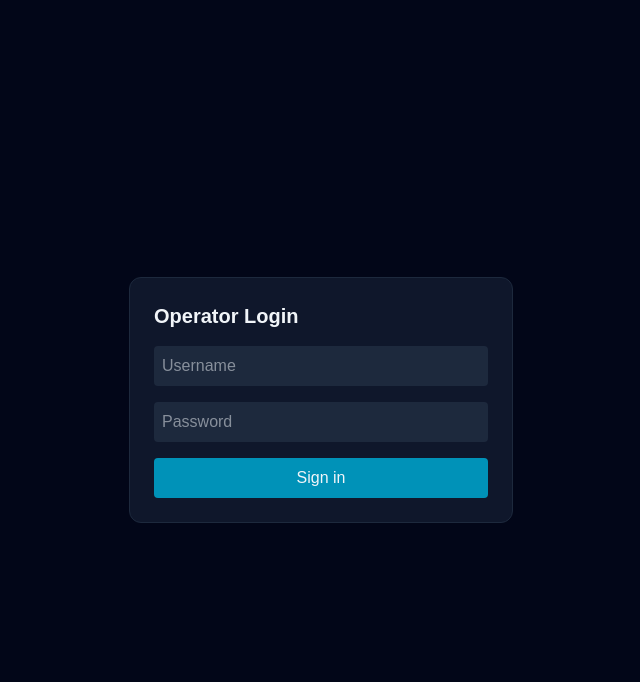
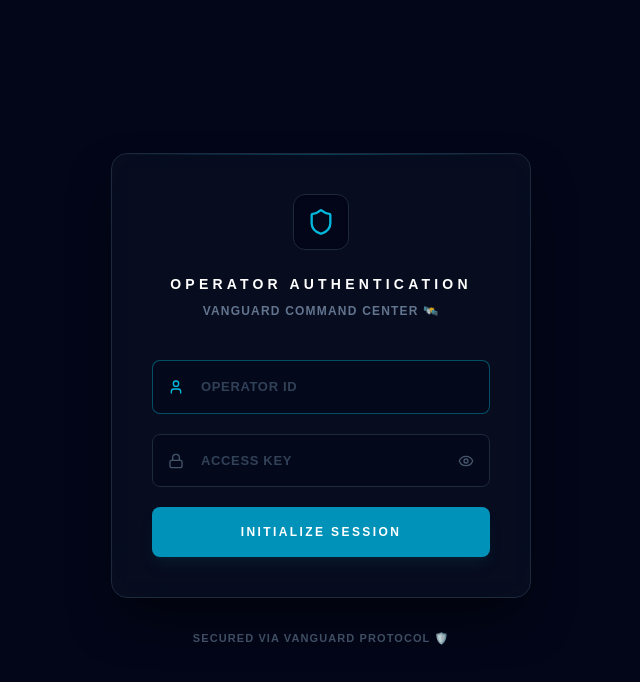
Before and after one commit to GeorgianaAI/vanguard-agent, a Next.js app: page /login in a window 1280 px wide. Shown: the top 682 px of the page, without its empty margins (319-959 px from the left). Built offline with nearby package versions, Linux system fonts and the light colour scheme.

Commit message:
style(auth-ui): refine login accessibility and dashboard control styling

```diff
--- a/app/dashboard/components/DashboardHeader.tsx
+++ b/app/dashboard/components/DashboardHeader.tsx
@@ -1,4 +1,12 @@
-import { Satellite, Activity } from "lucide-react";
+import Link from "next/link";
+import {
+  Satellite,
+  Activity,
+  ChevronLeft,
+  Home,
+  LogOut,
+  Power,
+} from "lucide-react";
 import {
   STATUS_RECON_IN_PROGRESS,
   STATUS_SATELLITE_IDLE,
@@ -16,7 +24,34 @@ export function DashboardHeader({
   logoutPending,
 }: DashboardHeaderProps) {
   return (
-    <header className="mx-auto mb-12 flex max-w-4xl items-center justify-between border-b border-slate-800 pb-10">
+    <header className="mx-auto mb-12 max-w-4xl border-b border-slate-800 pb-10">
+      <div className="mb-20 flex items-center justify-between">
+        <Link
+          href="/"
+          className="group flex items-center gap-2 rounded-lg border border-slate-800 bg-slate-950/50 px-3 py-1.5 text-[11px] font-bold tracking-wider uppercase text-slate-400 transition-all hover:border-cyan-500/50 hover:bg-slate-900 hover:text-cyan-400 shadow-lg shadow-black/40"
+        >
+          <ChevronLeft className="h-3 w-3 transition-transform group-hover:-translate-x-0.5" />
+          <span className="flex items-center gap-1.5">
+            <Home className="h-3 w-3 opacity-60" />
+            Return to Base
+          </span>
+        </Link>
+
+        <button
+          type="button"
+          onClick={onLogout}
+          disabled={logoutPending}
+          className="group flex items-center gap-2 rounded-lg border border-slate-800 bg-slate-950/40 px-3 py-1.5 text-[11px] font-bold tracking-wider uppercase text-slate-400 transition-all hover:border-rose-900/50 hover:bg-rose-950/20 hover:text-rose-400 shadow-sm disabled:cursor-not-allowed disabled:opacity-60"
+        >
+          <Power className="h-3 w-3 opacity-40 transition-opacity group-hover:opacity-100 group-hover:text-rose-500" />
+          <span>
+            {logoutPending ? "Terminating mission..." : "Terminate Mission"}
+          </span>
+          <LogOut className="h-2.5 w-2.5 opacity-0 transition-all group-hover:translate-x-0.5 group-hover:opacity-100" />
+        </button>
+      </div>
+
+      <div className="flex items-center justify-between">
         <div className="flex items-start gap-5">
           <Satellite
             className={`h-12 w-12 text-cyan-500 mt-[-4px] ${loading ? "animate-pulse" : ""}`}
@@ -31,7 +66,7 @@ export function DashboardHeader({
             </div>
           </div>
         </div>
-      <div className="flex items-center gap-3">
+
         <div className="rounded-xl border border-slate-800 bg-slate-900/50 px-5 py-2.5 text-[11px] font-black tracking-widest uppercase shadow-lg shadow-black/20">
           <div className="flex items-center gap-3">
             <div
@@ -42,14 +77,6 @@ export function DashboardHeader({
             </span>
           </div>
         </div>
-        <button
-          type="button"
-          onClick={onLogout}
-          disabled={logoutPending}
-          className="rounded-lg border border-slate-700 bg-slate-900 px-4 py-2 text-xs font-semibold uppercase tracking-wide text-slate-200 hover:bg-slate-800 disabled:cursor-not-allowed disabled:opacity-60"
-        >
-          {logoutPending ? "Signing out..." : "Sign out"}
-        </button>
       </div>
     </header>
   );
--- a/app/globals.css
+++ b/app/globals.css
@@ -50,3 +50,14 @@ body {
 .custom-scrollbar::-webkit-scrollbar-thumb:hover {
   background: rgba(100, 116, 139, 0.95); /* slate-500-ish */
 }
+
+/* Vanguard auth input focus style */
+input:focus,
+input:focus-visible,
+textarea:focus,
+textarea:focus-visible,
+select:focus,
+select:focus-visible {
+  outline: none;
+  box-shadow: none;
+}
--- a/app/login/page.tsx
+++ b/app/login/page.tsx
@@ -2,17 +2,22 @@
 
 import { useState } from "react";
 import { useRouter } from "next/navigation";
+import { Lock, Shield, User, Eye, EyeOff } from "lucide-react";
 
 export default function LoginPage() {
   const router = useRouter();
-  const [username, setUsername] = useState("");
-  const [password, setPassword] = useState("");
-  const [err, setErr] = useState("");
+  const [username, setUsername] = useState<string>("");
+  const [password, setPassword] = useState<string>("");
+  const [err, setErr] = useState<string>("");
+  const [loading, setLoading] = useState<boolean>(false);
+  const [showPassword, setShowPassword] = useState<boolean>(false);
 
-  async function onSubmit(e: React.FormEvent) {
+  async function onSubmit(e: React.SyntheticEvent<HTMLFormElement>) {
     e.preventDefault();
     setErr("");
+    setLoading(true);
 
+    try {
       const res = await fetch("/api/auth/login", {
         method: "POST",
         headers: { "content-type": "application/json" },
@@ -20,41 +25,101 @@ export default function LoginPage() {
       });
 
       if (!res.ok) {
-      setErr("Invalid credentials");
+        setErr("INVALID OPERATOR CREDENTIALS");
         return;
       }
 
       router.push("/dashboard");
+    } finally {
+      setLoading(false);
+    }
   }
 
   return (
     <main className="min-h-screen bg-slate-950 text-slate-100 flex items-center justify-center p-6">
+      <div className="w-full max-w-[420px] animate-in fade-in zoom-in-95 duration-700">
         <form
           onSubmit={onSubmit}
-        className="w-full max-w-sm space-y-4 rounded-xl border border-slate-800 bg-slate-900 p-6"
+          className="relative overflow-hidden rounded-2xl border border-slate-800 bg-slate-900/40 p-10 shadow-2xl shadow-black/60 backdrop-blur-xl"
         >
-        <h1 className="text-xl font-semibold">Operator Login</h1>
+          {/* 💎 Optical Detail: Subtle top glow */}
+          <div className="absolute inset-x-0 top-0 h-px bg-gradient-to-r from-transparent via-cyan-500/30 to-transparent" />
+
+          <div className="mb-10 flex flex-col items-center">
+            <div className="mb-6 flex h-14 w-14 items-center justify-center rounded-xl border border-slate-800 bg-slate-950 shadow-inner">
+              <Shield className="h-7 w-7 text-cyan-500" />
+            </div>
+            {/* 🛰️ FONT SCALE: Increased from text-xs to text-sm */}
+            <h1 className="text-sm font-black tracking-[0.3em] uppercase text-white">
+              Operator Authentication
+            </h1>
+            <p className="mt-2 text-[12px] font-bold tracking-widest text-slate-500 uppercase">
+              Vanguard Command Center 🛰️
+            </p>
+          </div>
+
+          <div className="space-y-5">
+            {/* 👤 OPERATOR ID */}
+            <div className="relative group">
+              <User className="absolute left-4 top-1/2 h-4 w-4 -translate-y-1/2 text-slate-600 transition-colors group-focus-within:text-cyan-500" />
               <input
-          className="w-full rounded bg-slate-800 p-2"
-          placeholder="Username"
+                className="w-full rounded-lg border border-slate-800 bg-slate-950/50 py-4 pl-12 pr-4 text-[13px] font-bold tracking-wider text-slate-200 transition-all placeholder:text-slate-700 focus:border-cyan-500/40 focus:outline-none"
+                placeholder="OPERATOR ID"
                 value={username}
                 onChange={(e) => setUsername(e.target.value)}
+                autoFocus
               />
+            </div>
+
+            {/* 🔑 ACCESS KEY (With restored eye-toggle) */}
+            <div className="relative group">
+              <Lock className="absolute left-4 top-1/2 h-4 w-4 -translate-y-1/2 text-slate-600 transition-colors group-focus-within:text-cyan-500" />
               <input
-          className="w-full rounded bg-slate-800 p-2"
-          placeholder="Password"
-          type="password"
+                className="w-full rounded-lg border border-slate-800 bg-slate-950/50 py-4 pl-12 pr-14 text-[13px] font-bold tracking-wider text-slate-200 transition-all placeholder:text-slate-700 focus:border-cyan-500/40 focus:outline-none"
+                placeholder="ACCESS KEY"
+                type={showPassword ? "text" : "password"}
                 value={password}
                 onChange={(e) => setPassword(e.target.value)}
               />
-        {err ? <p className="text-sm text-red-400">{err}</p> : null}
               <button
-          className="w-full rounded bg-cyan-600 p-2 font-medium hover:bg-cyan-500"
+                type="button"
+                onClick={() => setShowPassword(!showPassword)}
+                aria-label={showPassword ? "Hide password" : "Show password"}
+                aria-pressed={showPassword}
+                className="absolute right-4 top-1/2 -translate-y-1/2 text-slate-600 hover:text-cyan-500 transition-colors"
+              >
+                {showPassword ? (
+                  <EyeOff className="h-4 w-4" />
+                ) : (
+                  <Eye className="h-4 w-4" />
+                )}
+              </button>
+            </div>
+
+            {err && (
+              <div className="flex items-center gap-2 rounded border border-rose-900/30 bg-rose-950/20 px-4 py-3">
+                <div className="h-1.5 w-1.5 rounded-full bg-rose-500 animate-pulse" />
+                <p className="text-[11px] font-black tracking-widest text-rose-400 uppercase">
+                  {err}
+                </p>
+              </div>
+            )}
+
+            {/* 🚀 INITIALIZE SESSION */}
+            <button
+              disabled={loading}
+              className="group relative w-full overflow-hidden rounded-lg bg-cyan-600 py-4 text-[12px] font-black tracking-[0.2em] uppercase text-white shadow-lg shadow-cyan-900/20 transition-all hover:bg-cyan-500 active:scale-[0.98] disabled:opacity-50"
               type="submit"
             >
-          Sign in
+              {loading ? "AUTHENTICATING..." : "Initialize Session"}
             </button>
+          </div>
         </form>
+
+        <p className="mt-8 text-center text-[11px] font-bold tracking-widest text-slate-600 uppercase">
+          SECURED VIA VANGUARD PROTOCOL 🛡️
+        </p>
+      </div>
     </main>
   );
 }
```
Lines whose indentation alone changed are shown as unchanged.
